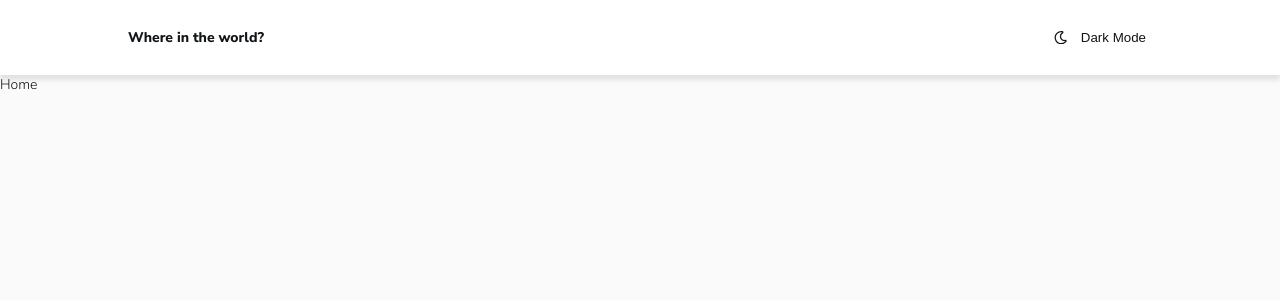
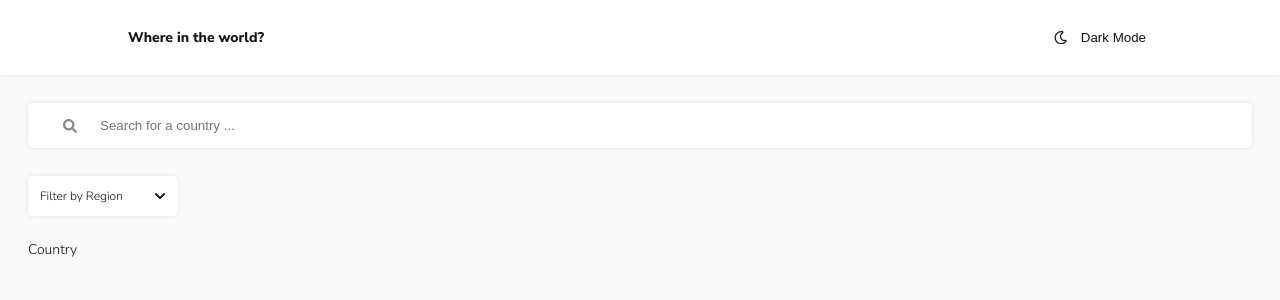
Before and after one commit to cristianiniguez/frontend-mentor-challenges, a React (Create React App) app: page / in a window 1280 px wide. Shown: the top 300 px of the page. Built offline with nearby package versions, Linux system fonts and the light colour scheme.

Commit message:
search and select components added to home

```diff
--- /dev/null
+++ b/src/components/Search/index.jsx
@@ -0,0 +1,14 @@
+import { FaSearch } from 'react-icons/fa';
+
+import './styles.scss';
+
+const Search = () => {
+  return (
+    <div className='search'>
+      <FaSearch className='search__icon' />
+      <input className='search__input' type='text' placeholder='Search for a country ...' />
+    </div>
+  );
+};
+
+export default Search;
--- /dev/null
+++ b/src/components/Search/styles.scss
@@ -0,0 +1,21 @@
+@import '../../styles/globals';
+
+.search {
+  background-color: var(--elements);
+  box-shadow: $shadow;
+  margin-bottom: 2em;
+  border-radius: 4px;
+  padding: 1em;
+  display: flex;
+  align-items: center;
+
+  &__icon {
+    margin: 0 1.5em;
+    opacity: 0.5;
+  }
+
+  &__input {
+    @include input-norm;
+    flex-grow: 1;
+  }
+}
--- /dev/null
+++ b/src/components/Select/index.jsx
@@ -0,0 +1,43 @@
+import { useState } from 'react';
+import { FaChevronDown } from 'react-icons/fa';
+
+import useToggle from '../../hooks/useToggle';
+import './styles.scss';
+
+const regions = [
+  { id: 'AF', name: 'Africa' },
+  { id: 'AM', name: 'America' },
+  { id: 'AS', name: 'Asia' },
+  { id: 'EU', name: 'Europe' },
+  { id: 'OC', name: 'Oceanía' },
+];
+
+const Select = () => {
+  const [region, setRegion] = useState(null);
+  const [shown, switchShown] = useToggle(false);
+
+  const handleSelect = (option) => {
+    setRegion(option);
+    switchShown();
+  };
+
+  return (
+    <div className='select'>
+      <div className='select__box' onClick={switchShown}>
+        {region ? regions.find(({ id }) => id === region).name : 'Filter by Region'}
+        <FaChevronDown />
+      </div>
+      {shown && (
+        <div className='select__options'>
+          {regions.map((region) => (
+            <div className='select__opt' key={region.id} onClick={() => handleSelect(region.id)}>
+              {region.name}
+            </div>
+          ))}
+        </div>
+      )}
+    </div>
+  );
+};
+
+export default Select;
--- /dev/null
+++ b/src/components/Select/styles.scss
@@ -0,0 +1,33 @@
+@import '../../styles/globals';
+
+.select {
+  position: relative;
+  font-size: 12px;
+  width: 150px;
+
+  &__box {
+    background-color: var(--elements);
+    box-shadow: $shadow;
+    margin-bottom: 2em;
+    border-radius: 4px;
+    padding: 1em;
+    display: flex;
+    justify-content: space-between;
+    align-items: center;
+  }
+
+  &__options {
+    position: absolute;
+    top: 110%;
+    left: 0;
+    right: 0;
+    background-color: var(--elements);
+    box-shadow: $shadow;
+    border-radius: 4px;
+    padding: 1em 0;
+  }
+
+  &__opt {
+    padding: 0.25em 1em;
+  }
+}
--- a/src/pages/Home.jsx
+++ b/src/pages/Home.jsx
@@ -1,5 +1,16 @@
+import Search from '../components/Search';
+import Select from '../components/Select';
+
 const Home = () => {
-  return <div>Home</div>;
+  return (
+    <section>
+      <div className='container'>
+        <Search />
+        <Select />
+        <div>Country</div>
+      </div>
+    </section>
+  );
 };
 
 export default Home;
--- a/src/styles/_mixins.scss
+++ b/src/styles/_mixins.scss
@@ -17,3 +17,9 @@
   background-color: transparent;
   color: currentColor;
 }
+
+@mixin input-norm {
+  border: none;
+  outline: none;
+  background-color: transparent;
+}
--- a/src/styles/_vars.scss
+++ b/src/styles/_vars.scss
@@ -23,4 +23,4 @@ $font-size: (
 );
 
 /* shadows */
-$shadow: 0 5px 5px rgba(0, 0, 0, 0.1);
+$shadow: 0 0 5px rgba(0, 0, 0, 0.1);
--- a/src/styles/index.scss
+++ b/src/styles/index.scss
@@ -10,6 +10,7 @@
 
 html {
   font-family: 'Nunito Sans', sans-serif;
+  font-weight: 300;
 }
 
 body {
@@ -23,3 +24,7 @@ a {
   @include a-norm;
   font-weight: 800;
 }
+
+section {
+  padding: 2em;
+}
```
